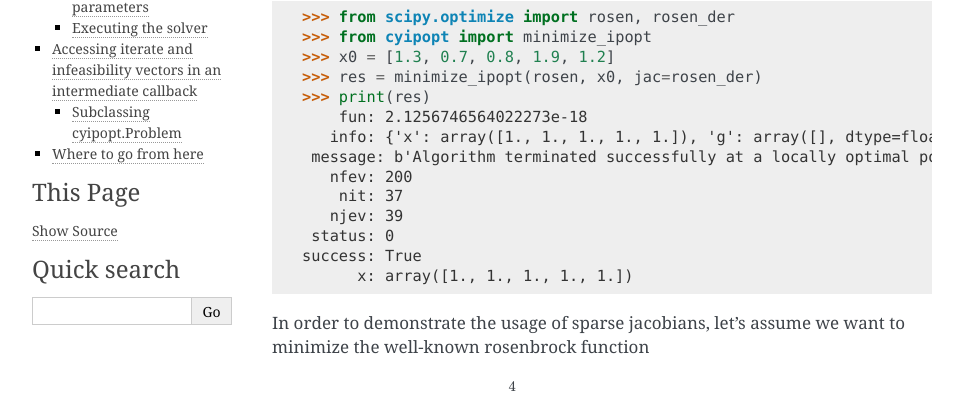
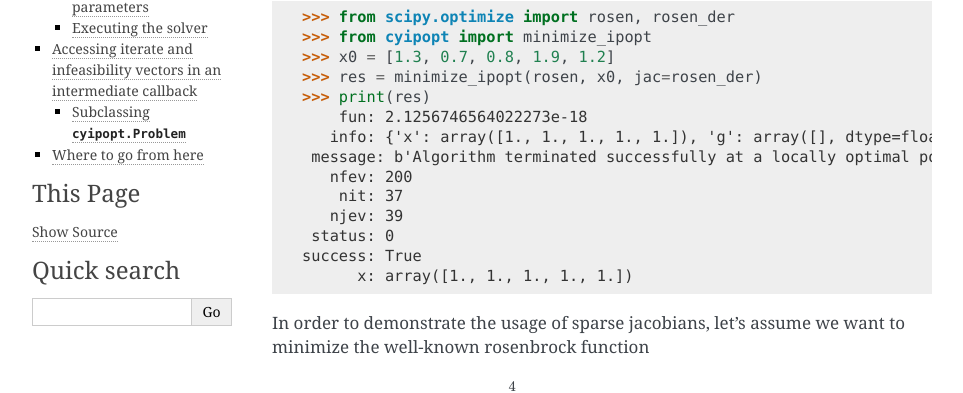
Before and after one commit to mechmotum/cyipopt, a Sphinx documentation site: the page built from docs/source/tutorial.rst, in a window 1280 px wide and 900 px high. Shown: the part 266-659 px from the top of the window, without its empty margins (148-1111 px from the left). Built offline with Sphinx 7.4.7, drawn with Linux system fonts in a browser that asks for light colours; some of the changed text lies outside the part shown.

Commit message:
remove unnecessary punctuation

```diff
--- a/docs/source/tutorial.rst
+++ b/docs/source/tutorial.rst
@@ -406,13 +406,13 @@
 - Subclassing ``cyipopt.Problem``
 - Augmenting the intermediate callback signature
 
-Subclassing cyipopt.Problem
----------------------------
+Subclassing ``cyipopt.Problem``
+-------------------------------
 
 In contrast to the previous example, we now define the HS071
 problem as a subclass of ``cyipopt.Problem``. This is the most straightforward
 way to access to access the ``get_current_iterate`` and ``get_current_violations``
-methods.::
+methods::
 
     import cyipopt
     import numpy as np
```
